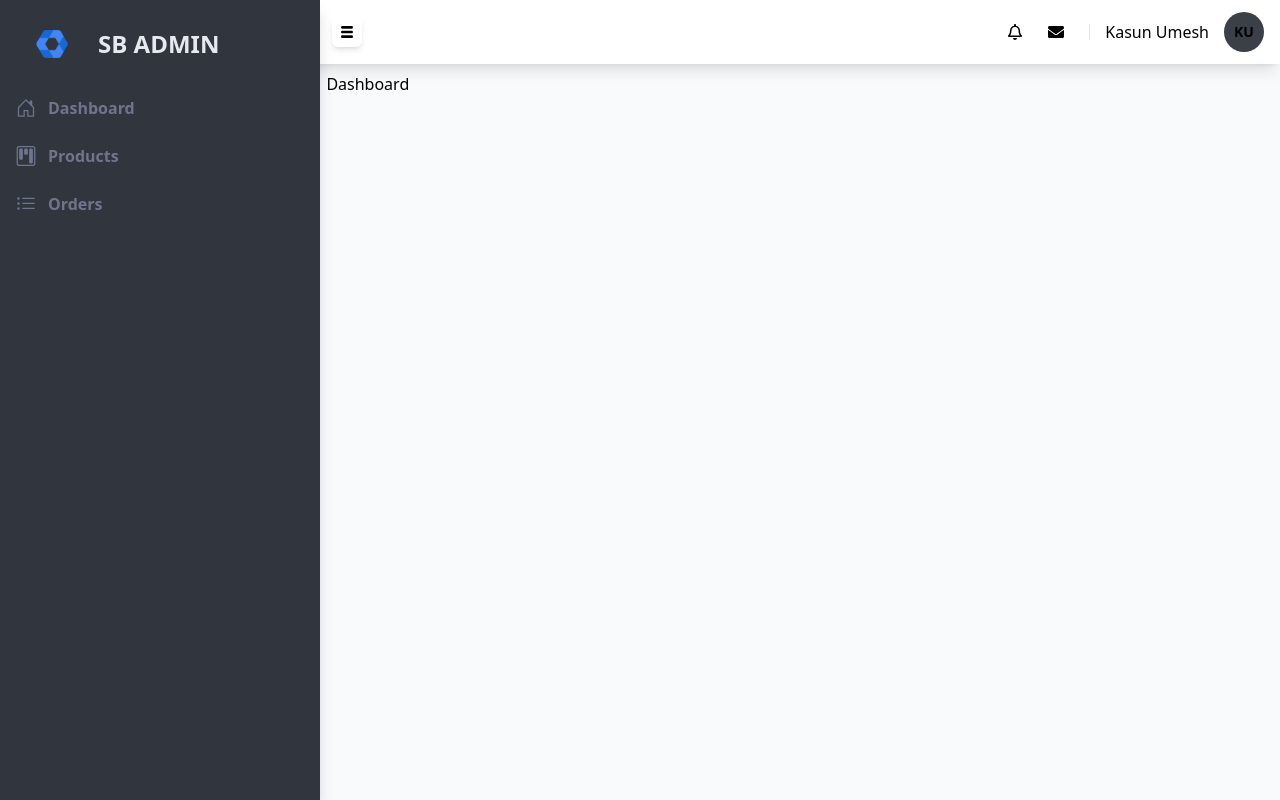
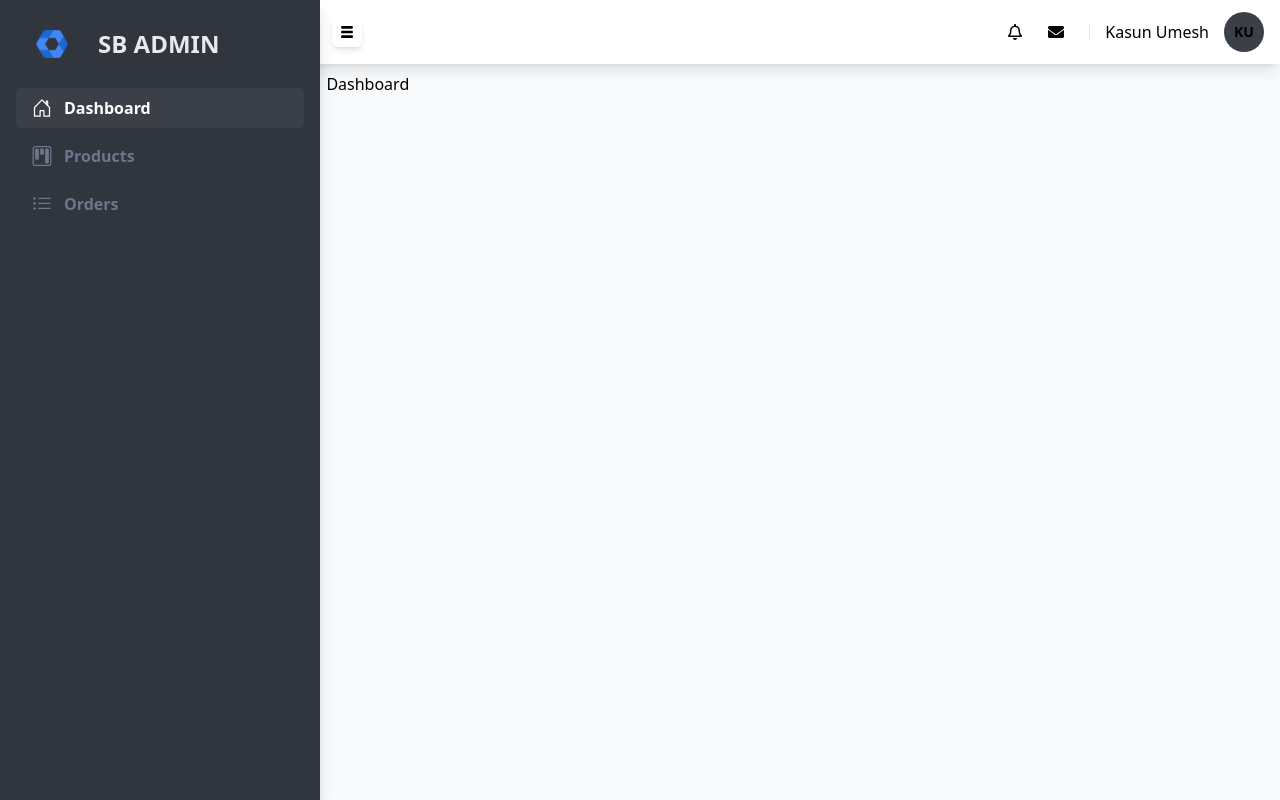
Before and after one commit to KasunUmesh/nextjs-admin-dashboard, a Next.js app: page / in a window 1280 px wide. Built offline with nearby package versions, Linux system fonts and the light colour scheme.

Commit message:
sidebar style add

```diff
--- a/src/components/sidebar-menu-item.tsx
+++ b/src/components/sidebar-menu-item.tsx
@@ -1,16 +1,23 @@
+"use client";
 import { SideNavItem } from "@/types/types";
 import Link from "next/link";
+import { usePathname } from "next/navigation";
 
 export const SideBarMenuItem = ({item} : {item : SideNavItem}) => {
+
+    const linkStyle = "flex items-center min-h-[40px] h-full text-[#6e768e] py-2 px-4 hover:text-white rounded-md transition duration-200";
+    const activeLinkStyle = "rounded-md text-white light:text-black light:bg-[#efefef] bg-[#3a3f48]"
+
+    const pathName = usePathname();
+
     return (
         <>
             {
-                item.submenu
-                    ? (<div></div>)
-                    : (<Link href={item.path} className="flex items-center min-h-[40px] h-full text-[#6e768e] py-2 px-4 hover:text-white rounded-md transition duration-200">
+
+                (<Link href={item.path} className={`${linkStyle} ${item.path === pathName ? activeLinkStyle : ''}`}>
                         {item.icon}
                         <span className="ml-3 leading-6 font-semibold">{item.title}</span>
-                    </Link>)
+                </Link>)
             }
         </>
     )
--- a/src/components/sidebar.tsx
+++ b/src/components/sidebar.tsx
@@ -13,11 +13,13 @@ export default function Sidebar() {
             </div>
 
             <nav className="flex flex-col gap-2 transition duration-300">
-                {
-                    SIDENAV_ITEMS.map((item, index) => {
-                        return <SideBarMenuItem item={item}></SideBarMenuItem>
-                    })
-                }
+                <div className="flex flex-col gap-2 px-4">
+                    {
+                        SIDENAV_ITEMS.map((item, index) => {
+                            return <SideBarMenuItem item={item}></SideBarMenuItem>
+                        })
+                    }
+                </div>
             </nav>
         </aside>
     )
```
